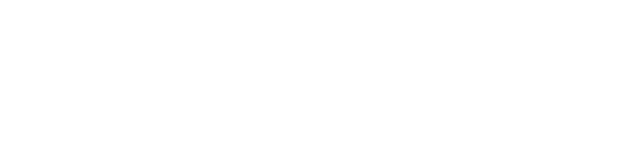
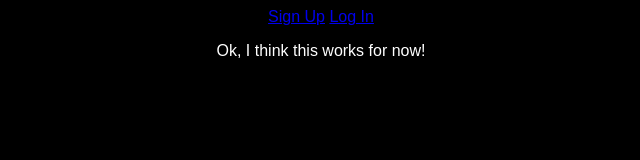
Before and after one commit to FinnyJokes/BlackBurnPride, a plain HTML site: page index.html in a window 1280 px wide. Shown: the whole page, without its empty margins (319-959 px from the left). Drawn offline with Linux system fonts and the light colour scheme.

Commit message:
Updating

```diff
--- /dev/null
+++ b/index.css
@@ -0,0 +1,7 @@
+body{
+    background: black;
+    color: white;
+    font-family: Arial, Helvetica, sans-serif;
+    text-align: center;
+    font-size: 16px;
+}
--- a/index.html
+++ b/index.html
@@ -1,5 +1,20 @@
 <!DOCTYPE html>
 <html>
   <head>
+    <link rel="stylesheet" href="index.css">
+    <title>Blackburn Pride</title>
+    <link rel="html" href="signIn.html">
   </head>
+  <body>
+    <header class="LoginAndLinks">
+      <a class="signUp" href="signIn.html">Sign Up</a>
+      <a class="logIn" href="signIn.html">Log In</a>
+    </header>
+    <p>Ok, I think this works for now!</p>
+    <section class="TableStudents">
+      <div class="table">
+
+      </div>
+    </section>
+  </body>
 </html>
```
Also changed, not shown: singIn.html (added, +6 -0 lines), signIn.css (added).
